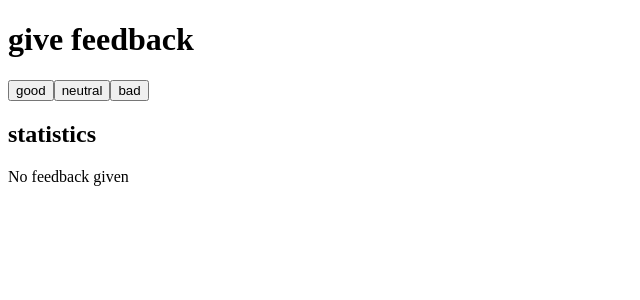
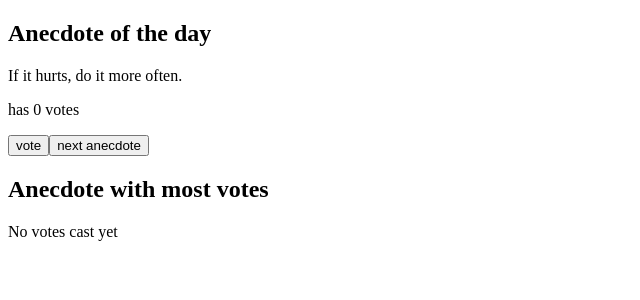
Before and after one commit to mishaalshahzad7-ops/fullstackopen, a React (Vite) app in the folder part1/kurssitiedot/: page / in a window 1280 px wide. Shown: the top 300 px of the page, without its empty margins (0-640 px from the left). Built offline with nearby package versions, Linux system fonts and the light colour scheme.

Commit message:
Complete Full Stack Open Part 1 (Exercises 1.1-1.14)

```diff
--- a/part1/kurssitiedot/src/App.jsx
+++ b/part1/kurssitiedot/src/App.jsx
@@ -1,70 +1,53 @@
 import React, { useState } from 'react'
 
-const Button = ({ handleClick, text }) => (
-  <button onClick={handleClick}>{text}</button>
-)
+const App = () => {
+  const anecdotes = [
+    'If it hurts, do it more often.',
+    'Adding manpower to a late software project makes it later!',
+    'The first 90 percent of the code accounts for the first 90 percent of the development time...The remaining 10 percent of the code accounts for the other 90 percent of the development time.',
+    'Any fool can write code that a computer can understand. Good programmers write code that humans can understand.',
+    'Premature optimization is the root of all evil.',
+    'Debugging is twice as hard as writing the code in the first place. Therefore, if you write the code as cleverly as possible, you are, by definition, not smart enough to debug it.',
+    'Programming without an extremely heavy use of console.log is same as if a doctor would refuse to use x-rays or blood tests when diagnosing patients.',
+    'The only way to go fast, is to go well.'
+  ]
 
-// StatisticLine now returns table data cells (<td>)
-const StatisticLine = ({ text, value }) => {
-  return (
-    <tr>
-      <td>{text}</td>
-      <td>{value}</td>
-    </tr>
-  )
-}
+  const [selected, setSelected] = useState(0)
+  const [votes, setVotes] = useState(new Array(anecdotes.length).fill(0))
 
-const Statistics = (props) => {
-  if (props.total === 0) {
-    return (
-      <div>
-        <h2>statistics</h2>
-        <p>No feedback given</p>
-      </div>
-    )
+  const handleNextAnecdote = () => {
+    const randomIndex = Math.floor(Math.random() * anecdotes.length)
+    setSelected(randomIndex)
   }
+
+  const handleVote = () => {
+    // Create a copy of the votes array to avoid direct state mutation
+    const copy = [...votes]
+    copy[selected] += 1
+    setVotes(copy)
+  }
+
+  // Calculate the highest vote count and find its index
+  const maxVotes = Math.max(...votes)
+  const bestIndex = votes.indexOf(maxVotes)
 
   return (
     <div>
-      <h2>statistics</h2>
-      <table>
-        <tbody>
-          <StatisticLine text="good" value={props.good} />
-          <StatisticLine text="neutral" value={props.neutral} />
-          <StatisticLine text="bad" value={props.bad} />
-          <StatisticLine text="all" value={props.total} />
-          <StatisticLine text="average" value={props.average} />
-          <StatisticLine text="positive" value={props.positivePercentage + ' %'} />
-        </tbody>
-      </table>
-    </div>
-  )
-}
+      <h2>Anecdote of the day</h2>
+      <p>{anecdotes[selected]}</p>
+      <p>has {votes[selected]} votes</p>
+      <button onClick={handleVote}>vote</button>
+      <button onClick={handleNextAnecdote}>next anecdote</button>
 
-const App = () => {
-  const [good, setGood] = useState(0)
-  const [neutral, setNeutral] = useState(0)
-  const [bad, setBad] = useState(0)
-
-  const total = good + neutral + bad
-  const average = total === 0 ? 0 : (good * 1 + neutral * 0 + bad * -1) / total
-  const positivePercentage = total === 0 ? 0 : (good / total) * 100
-
-  return (
-    <div>
-      <h1>give feedback</h1>
-      <Button handleClick={() => setGood(good + 1)} text="good" />
-      <Button handleClick={() => setNeutral(neutral + 1)} text="neutral" />
-      <Button handleClick={() => setBad(bad + 1)} text="bad" />
-
-      <Statistics
-        good={good}
-        neutral={neutral}
-        bad={bad}
-        total={total}
-        average={average}
-        positivePercentage={positivePercentage}
-      />
+      <h2>Anecdote with most votes</h2>
+      {maxVotes === 0 ? (
+        <p>No votes cast yet</p>
+      ) : (
+        <div>
+          <p>{anecdotes[bestIndex]}</p>
+          <p>has {maxVotes} votes</p>
+        </div>
+      )}
     </div>
   )
 }
```
